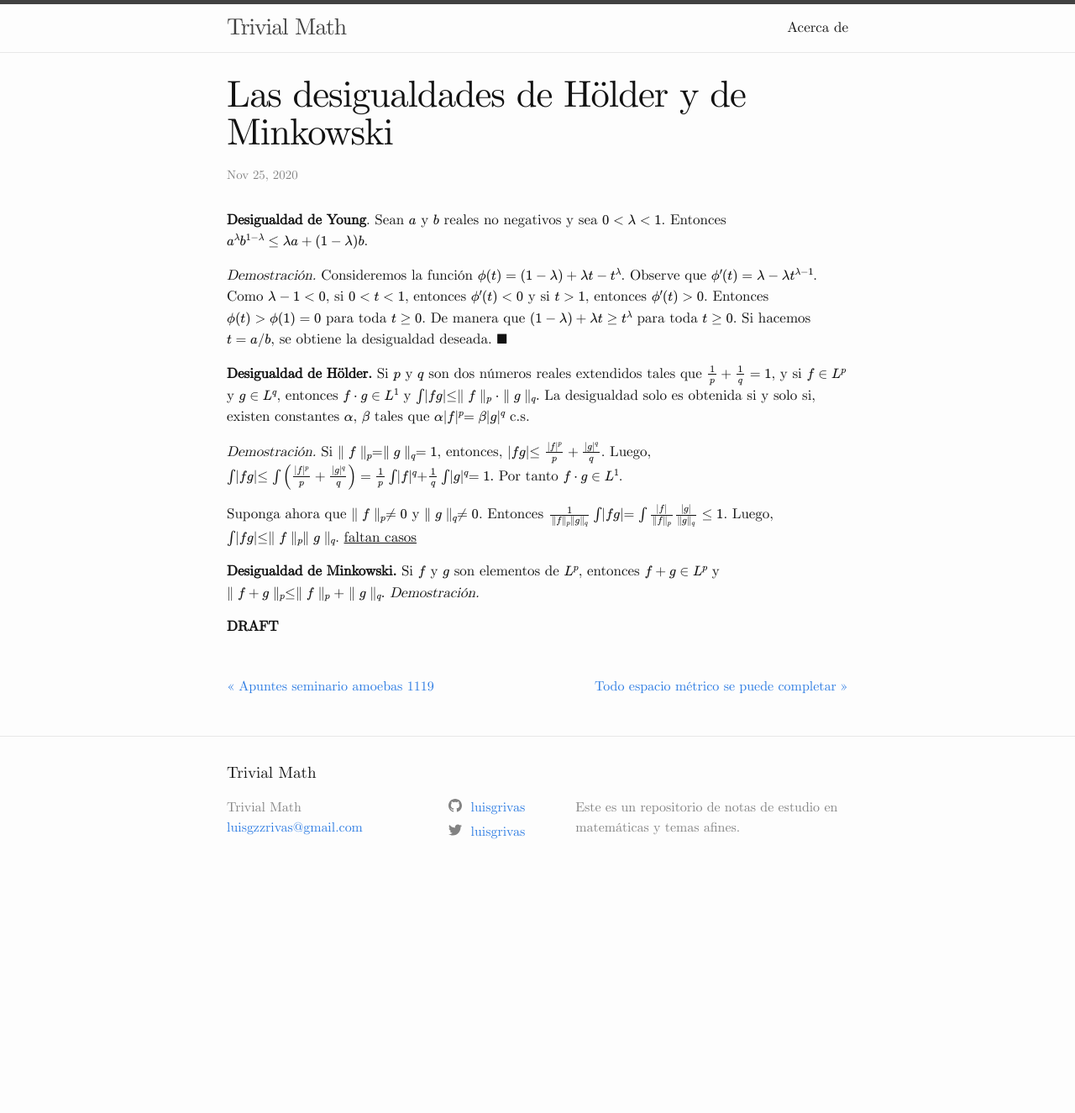
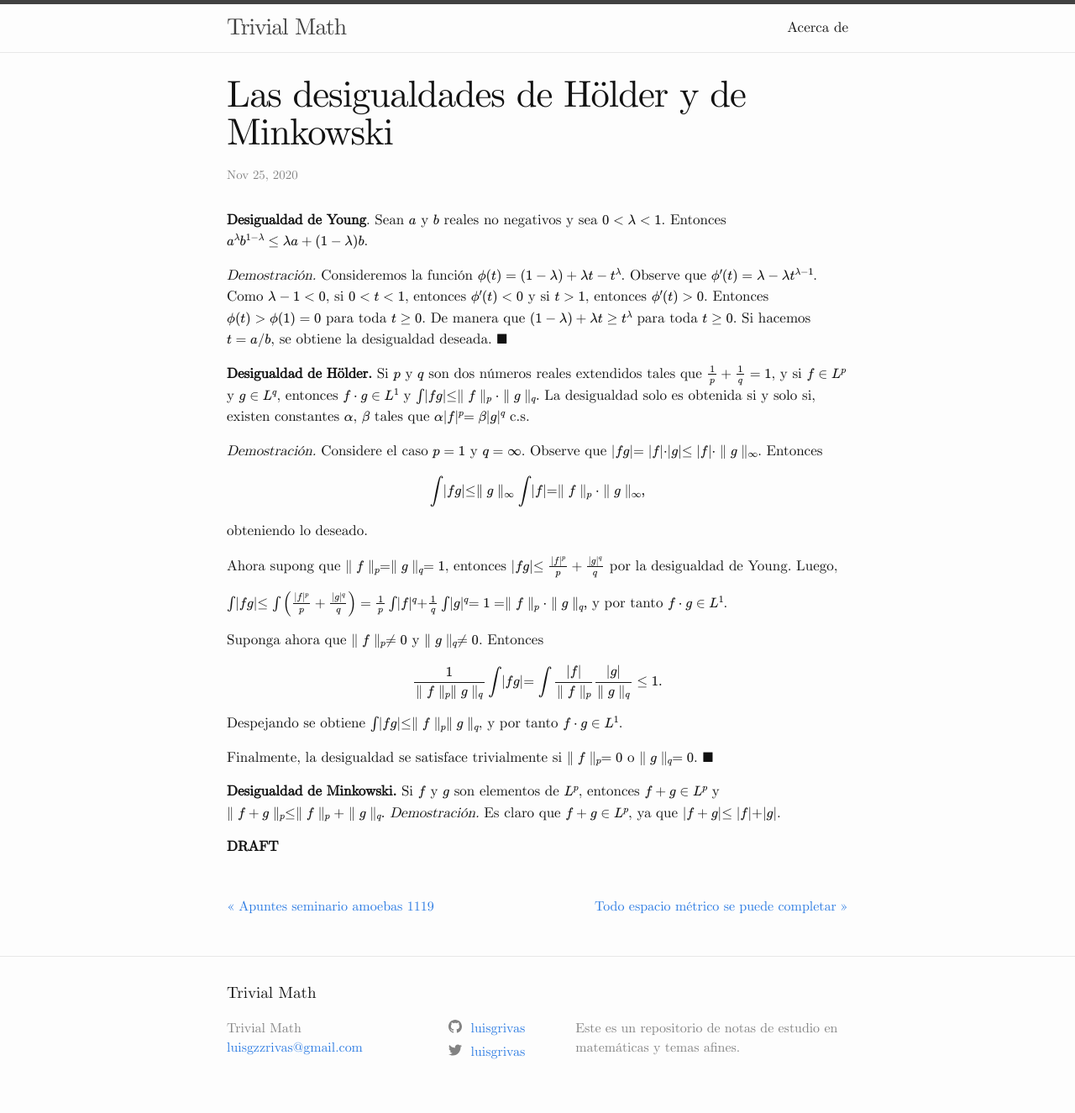
Before and after one commit to luisgrivas/blog, a Jekyll site: the page built from _posts/2020-11-25-holder-minkowski.md, in a window 1280 px wide. Shown: the whole page at 84% size. Built offline with Jekyll 4.4.1, drawn with Linux system fonts in a browser that asks for light colours; formulas are drawn with MathJax 3; before the commit the page ends 1063 px from its top, so only the background shows below that.

Commit message:
no se que son los cambios

```diff
--- a/_posts/2020-11-25-holder-minkowski.md
+++ b/_posts/2020-11-25-holder-minkowski.md
@@ -20,17 +20,41 @@ $$
 $$
 La desigualdad solo es obtenida si y solo si, existen constantes $\alpha$, $\beta$  tales que $\alpha \lvert f \lvert^p = \beta \lvert g \lvert^q$ c.s.
 
-*Demostración.* Si $\parallel f \parallel_p = \parallel g \parallel_q = 1$, entonces, $\lvert fg \lvert \leq  \frac{\lvert f \lvert^p}{p} + \frac{ \lvert g \lvert^q}{q} $. Luego, $\int \lvert fg \lvert \leq \int\left( \frac{\lvert f \lvert^p}{p} + \frac{ \lvert g \lvert^q}{q}\right) = \frac{1}{p}\int \lvert f \lvert^q + \frac{1}{q} \int  \lvert g \lvert^q = 1.$ Por tanto $f\cdot g \in L^1$.
-
-Suponga ahora que $ \parallel f \parallel_p \neq 0 $ y $ \parallel g \parallel_q \neq 0$. Entonces $\frac{1}{\parallel f \parallel_p \parallel g \parallel_q} \int \lvert fg \lvert = \int \frac{\lvert f \lvert}{\parallel f \parallel_p} \frac{\lvert g \lvert }{\parallel g \parallel_q} \leq 1$. Luego, $\int \lvert fg \lvert \leq \parallel f \parallel_p \parallel g \parallel_q$. <u>faltan casos</u>
+*Demostración.* Considere el caso $p = 1$ y $q = \infty$. Observe que $\lvert f g \lvert = \lvert f \lvert \cdot \lvert g \lvert \leq \lvert f \lvert \cdot \parallel g \parallel_\infty$. Entonces
 
 
+$$
+\int \lvert f g\lvert \leq \parallel g \parallel_\infty \int \lvert f \lvert = \parallel f\parallel_p \cdot \parallel g \parallel_\infty,
+$$
+
+
+obteniendo lo deseado.
+
+ Ahora supong que $\parallel f \parallel_p = \parallel g \parallel_q = 1$, entonces $\lvert fg \lvert \leq  \frac{\lvert f \lvert^p}{p} + \frac{ \lvert g \lvert^q}{q} $ por la desigualdad de Young. Luego,
+
+
+$$
+\int \lvert fg \lvert \leq \int\left( \frac{\lvert f \lvert^p}{p} + \frac{ \lvert g \lvert^q}{q}\right) = \frac{1}{p}\int \lvert f \lvert^q + \frac{1}{q} \int  \lvert g \lvert^q = 1 = \parallel f\parallel_p \cdot \parallel g \parallel_q,
+$$
+y por tanto  $f\cdot g \in L^1$.
+
+Suponga ahora que $ \parallel f \parallel_p \neq 0 $ y $ \parallel g \parallel_q \neq 0$. Entonces
+
+
+$$
+\frac{1}{\parallel f \parallel_p \parallel g \parallel_q} \int \lvert fg \lvert = \int \frac{\lvert f \lvert}{\parallel f \parallel_p} \frac{\lvert g \lvert }{\parallel g \parallel_q} \leq 1.
+$$
+
+
+ Despejando se obtiene $\int \lvert fg \lvert \leq \parallel f \parallel_p \parallel g \parallel_q$, y por tanto $f \cdot g \in L^1$.
+
+Finalmente, la desigualdad se satisface trivialmente si $\parallel f \parallel_p = 0$ o $\parallel g \parallel_q = 0$. $\blacksquare$
 
 **Desigualdad de Minkowski.** Si $f$ y $g$ son elementos de $L^p$, entonces $f + g \in L^p $ y
 $$
 \parallel f + g \parallel_p \leq \parallel f \parallel_p + \parallel g \parallel_q.
 $$
-*Demostración.*
+*Demostración.* Es claro que $f + g \in L^p$, ya que $\lvert f + g \lvert \leq \lvert f \lvert + \lvert g \lvert $.
 
 
 
```
Also changed, not shown: _posts/2020-01-19-problemas-royden-c6.md (added, +33 -0 lines), _posts/2020-11-11-littlewood.md (+1 -1 lines).
